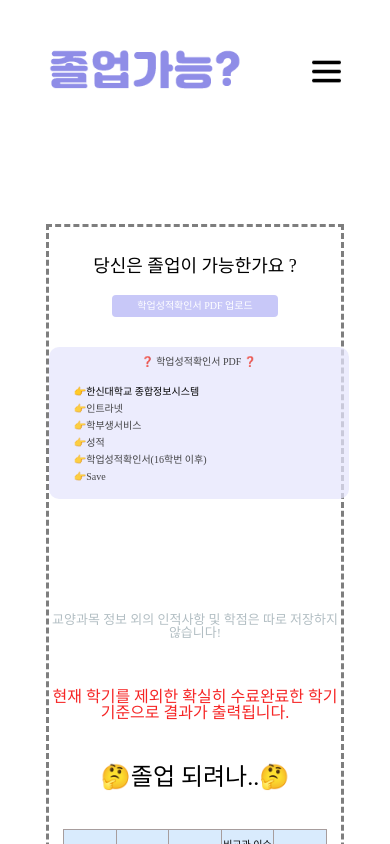
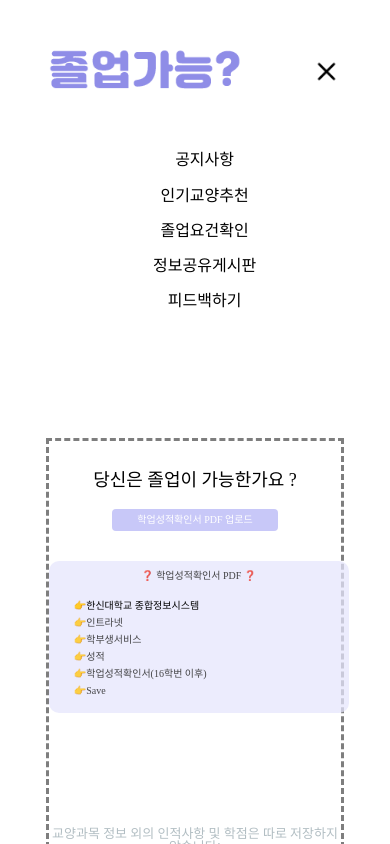
Before and after one commit to Graduate-Ok/Graduation-Okay-, a React (Create React App) app in the folder graduate/: page /Graduate in a window 390 px wide. Both pictures are taken after a click on the picture 297 px from the left and 43 px from the top of the page. Shown: the top 844 px of the page. Built offline with nearby package versions, Linux system fonts and the light colour scheme; a web font is replaced by a local one.

Commit message:
style : 반응형 네비게이션 바 적용
반응형 네비게이션 바 적용을 위해 전역 상태 관리 라이브러리 recoil 적용

```diff
--- a/graduate/package.json
+++ b/graduate/package.json
@@ -13,6 +13,7 @@
         "react-dom": "^17.0.2",
         "react-router-dom": "^6.3.0",
         "react-scripts": "5.0.0",
+        "recoil": "^0.7.6",
         "styled-components": "^5.3.5",
         "styled-reset": "^4.3.4",
         "web-vitals": "^2.1.4"
--- a/graduate/src/App.js
+++ b/graduate/src/App.js
@@ -1,6 +1,7 @@
 import * as React from 'react';
 import { Route, Routes } from 'react-router-dom';
 import { Reset } from 'styled-reset';
+import { RecoilRoot } from 'recoil';
 import './css/App.css';
 import Header from './components/Header';
 import Nav from './components/Nav';
@@ -19,6 +20,7 @@ import Feedback from './pages/Feedback';
 const App = () => {
     return (
         <React.Fragment>
+            <RecoilRoot>
                 <Reset />
                 <Header />
                 <Nav />
@@ -28,7 +30,11 @@ const App = () => {
                     <Route path="Graduate" exact element={<Graduate />} />
                     <Route path="KyRecommend" exact element={<KyRecommend />} />
                     <Route path="Board" exact element={<Board />} />
-                <Route path="Board/PostBoard" exact element={<PostBoard />} />
+                    <Route
+                        path="Board/PostBoard"
+                        exact
+                        element={<PostBoard />}
+                    />
                     <Route
                         path="Board/EditBoard/:brdKey"
                         exact
@@ -39,6 +45,7 @@ const App = () => {
                     <Route path="*" element={<NotFound />} />
                 </Routes>
                 <Footer />
+            </RecoilRoot>
         </React.Fragment>
     );
 };
--- /dev/null
+++ b/graduate/src/atom.js
@@ -0,0 +1,8 @@
+import { atom } from 'recoil';
+
+let toggleState = atom({
+    key: 'toggle',
+    default: false,
+});
+
+export default toggleState;
--- a/graduate/src/components/Header.jsx
+++ b/graduate/src/components/Header.jsx
@@ -1,13 +1,12 @@
 import '../css/Header.css';
-import Sidebar from './Sidebar';
-import { Link } from 'react-router-dom';
-import { useState } from 'react';
+import toggleState from '../atom';
+import { useRecoilState } from 'recoil';
 
 /**
  * @description Header 컴포넌트
  */
 function Header() {
-    const [isToggled, setIsToggled] = useState(false);
+    const [isToggled, setIsToggled] = useRecoilState(toggleState);
     const handleToggleSide = () => {
         setIsToggled(!isToggled);
     };
@@ -25,39 +24,20 @@ function Header() {
                 {isToggled ? (
                     <div className="header__sidebar">
                         <img
+                            alt="reject"
+                            src="imgs/reject.png"
                             className="header__sidebar-icon"
-                            src="imgs/sidebar.png"
-                            alt="icon"
                             onClick={handleToggleSide}
                         ></img>
                     </div>
                 ) : (
-                    <div className="header__sidebar--toggleMode">
-                        <div>
-                            <div>
-                                <img
-                                    alt="reject"
-                                    src="imgs/reject.png"
-                                    className="header__sidebar-reject"
-                                    onClick={handleToggleSide}
-                                ></img>
-                            </div>
-                            <Link to="Notice" className="navbar__nav">
-                                공지사항
-                            </Link>
-                            <Link to="KyRecommend" className="navbar__nav">
-                                인기교양추천
-                            </Link>
-                            <Link to="Graduate" className="navbar__nav">
-                                졸업요건확인
-                            </Link>
-                            <Link to="Board" className="navbar__nav">
-                                정보공유게시판
-                            </Link>
-                            <Link to="Feedback" className="navbar__nav">
-                                피드백하기
-                            </Link>
-                        </div>
+                    <div className="header__sidebar">
+                        <img
+                            className="header__sidebar-icon"
+                            src="imgs/sidebar.png"
+                            alt="sidebar"
+                            onClick={handleToggleSide}
+                        ></img>
                     </div>
                 )}
             </header>
--- a/graduate/src/components/Nav.jsx
+++ b/graduate/src/components/Nav.jsx
@@ -1,31 +1,69 @@
-import react from 'react';
 import { Link } from 'react-router-dom';
+import toggleState from '../atom';
+import { useRecoilState } from 'recoil';
 import '../css/Nav.css';
 import '../css/MainPage.css';
+import { useEffect, useState } from 'react';
 
 /**
  * @description nav 컴포넌트
  */
 function Nav() {
+    const [checkToggled, setCheckToggled] = useRecoilState(toggleState);
+    const [checkWidth, setCheckWidth] = useState(window.innerWidth);
+
+    const clickLink = () => {
+        setCheckToggled(false);
+    };
+    const handleResize = () => {
+        setCheckWidth(window.innerWidth);
+    };
+    useEffect(() => {
+        window.addEventListener('resize', handleResize);
+    });
     return (
         <>
+            {checkToggled || checkWidth >= 768 ? (
                 <nav className="navbar">
-                <Link to="Notice" className="navbar__nav">
+                    <Link
+                        to="Notice"
+                        className="navbar__nav"
+                        onClick={clickLink}
+                    >
                         공지사항
                     </Link>
-                <Link to="KyRecommend" className="navbar__nav">
+                    <Link
+                        to="KyRecommend"
+                        className="navbar__nav"
+                        onClick={clickLink}
+                    >
                         인기교양추천
                     </Link>
-                <Link to="Graduate" className="navbar__nav">
+                    <Link
+                        to="Graduate"
+                        className="navbar__nav"
+                        onClick={clickLink}
+                    >
                         졸업요건확인
                     </Link>
-                <Link to="Board" className="navbar__nav">
+                    <Link
+                        to="Board"
+                        className="navbar__nav"
+                        onClick={clickLink}
+                    >
                         정보공유게시판
                     </Link>
-                <Link to="Feedback" className="navbar__nav">
+                    <Link
+                        to="Feedback"
+                        className="navbar__nav"
+                        onClick={clickLink}
+                    >
                         피드백하기
                     </Link>
                 </nav>
+            ) : (
+                <></>
+            )}
         </>
     );
 }
--- a/graduate/src/css/Header.css
+++ b/graduate/src/css/Header.css
@@ -31,7 +31,4 @@
     .header__sidebar-icon {
         width: 1.8rem;
     }
-    .header__sidebar-reject {
-        width: 1.5rem;
-    }
 }
--- a/graduate/src/css/KyRecommend.css
+++ b/graduate/src/css/KyRecommend.css
@@ -24,12 +24,11 @@
 
 .main {
     display: flex;
-    width: 100%;
+    width: 100vw;
     height: 100vh;
     font-family: 'JejuGothic';
     flex-direction: column;
     align-items: center;
-
 }
 
 .part1 {
@@ -41,7 +40,6 @@
     align-items: center;
 }
 
-
 .title {
     display: flex;
     align-items: center;
@@ -52,43 +50,39 @@
 }
 
 /* 횟수별 에타 별점순 버튼*/
-.Kymenu{
+.Kymenu {
     width: 100%;
     text-align: center;
 }
 
-.starOrder{
+.starOrder {
     /* border-top: 5px dotted rgba(81, 81, 81, 0.836);
     border-bottom: 5px dotted rgba(81, 81, 81, 0.836);  */
     display: flex;
     width: 100%;
-    flex-direction:column;
+    flex-direction: column;
     align-items: center;
     justify-content: center;
 }
 
 #btnNumOrder,
-#btnStarOrder{
+#btnStarOrder {
     width: 20%;
     font-size: large;
     background: #c8c8f8;
     display: inline-block;
-        margin:1.5ch;
+    margin: 1.5ch;
     border: 0;
-        outline:0;
+    outline: 0;
     text-align: center;
-        border-radius: 1ch
-
+    border-radius: 1ch;
 }
 
-#btnStarOrder:hover{
+#btnStarOrder:hover {
     background: #9e9eece3;
     color: white;
     cursor: pointer;
 }
-
-
-
 
 .rightBar {
     display: flex;
--- a/graduate/src/css/Nav.css
+++ b/graduate/src/css/Nav.css
@@ -55,12 +55,17 @@
     .navbar {
         font-size: 1rem;
     }
-    /* .navbar__nav:after{
-    } */
 }
 
 @media (max-width: 768px) {
     .navbar {
-        display: none;
+        flex-direction: column;
+    }
+    .navbar__nav {
+        padding: 0.6rem;
+        width: 100%;
+    }
+    .navbar__nav:after {
+        border-bottom: none;
     }
 }
```
Also changed, not shown: 1 other file (tests, documents, lock files or other folders). Lines whose indentation alone changed are shown as unchanged.
